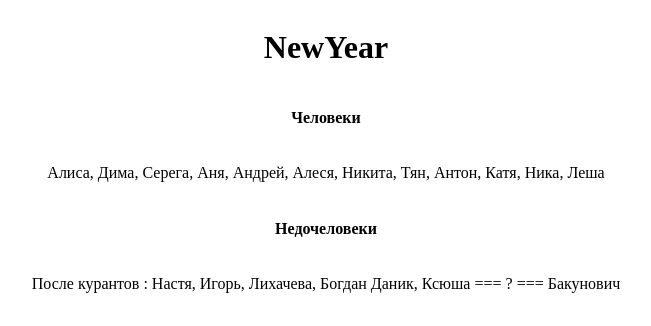
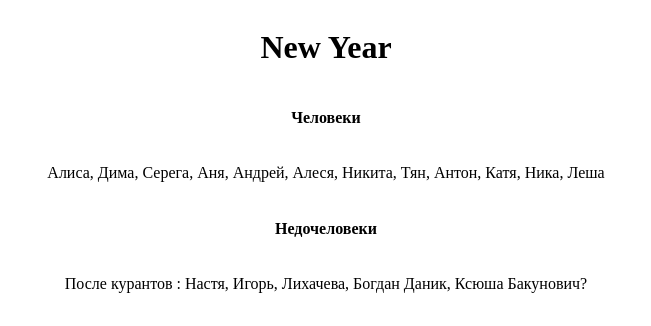
Before and after one commit to GreatSociety/NewYear, a website: page trunk/src/index.html in a window 1280 px wide. Shown: the top 326 px of the page, without its empty margins (314-965 px from the left). Drawn offline with Linux system fonts and the light colour scheme.

Commit message:
правке

```diff
--- a/trunk/src/index.html
+++ b/trunk/src/index.html
@@ -3,10 +3,10 @@
 <head>
     <meta charset="UTF-8">
     <link rel="stylesheet" href="index.css">
-    <title>Антохк пизда</title>
+    <title>Антохе пизда</title>
 </head>
 <body>
-<h1>NewYear</h1>
+<h1>New Year</h1>
 <section class="poriadochnie">
     <h4>Человеки</h4>
     <p>
@@ -23,8 +23,7 @@
         Настя, Игорь,
         Лихачева, Богдан
         Даник, Ксюша
-        === ? ===
-        Бакунович
+        Бакунович?
     </p>
 </section>
 
```
